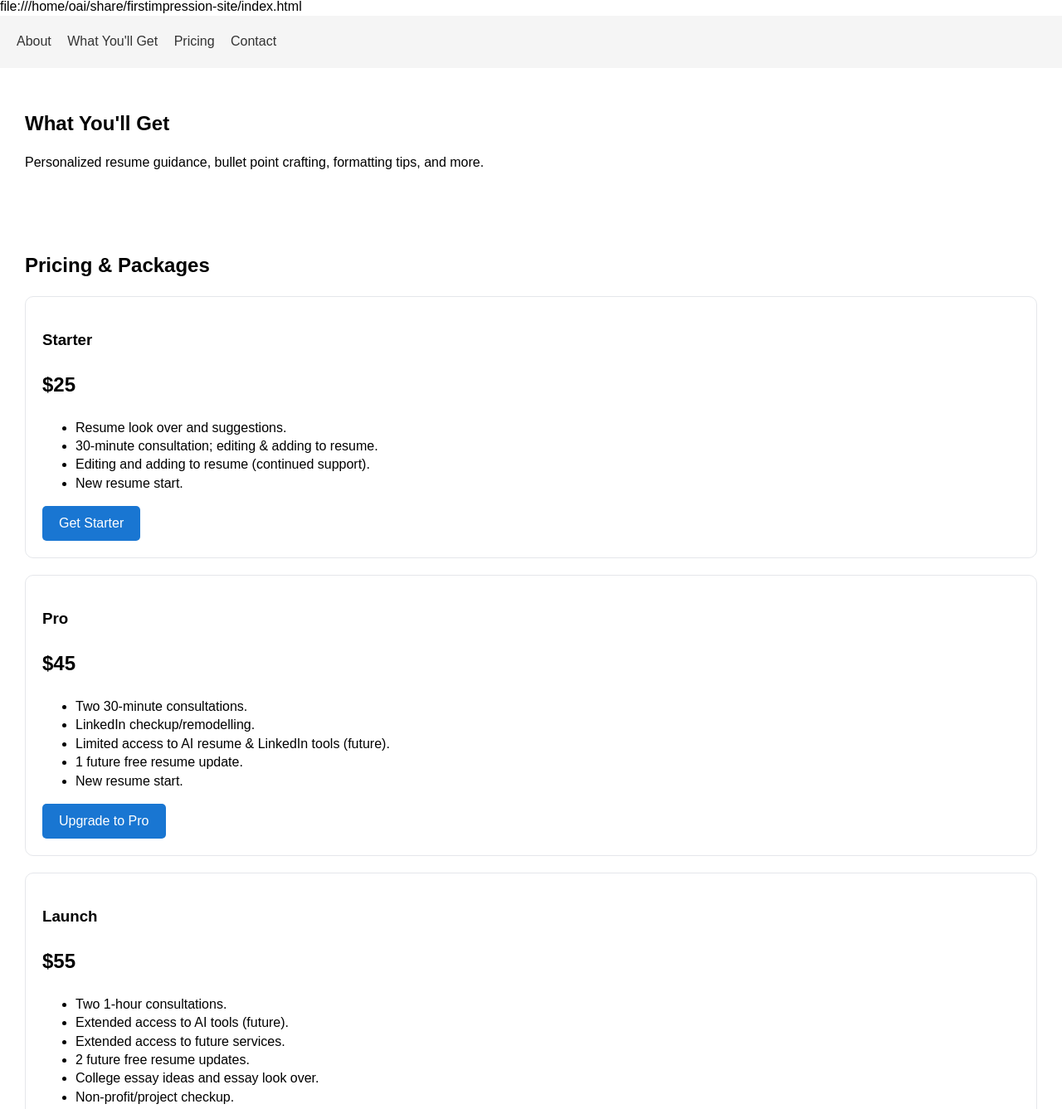
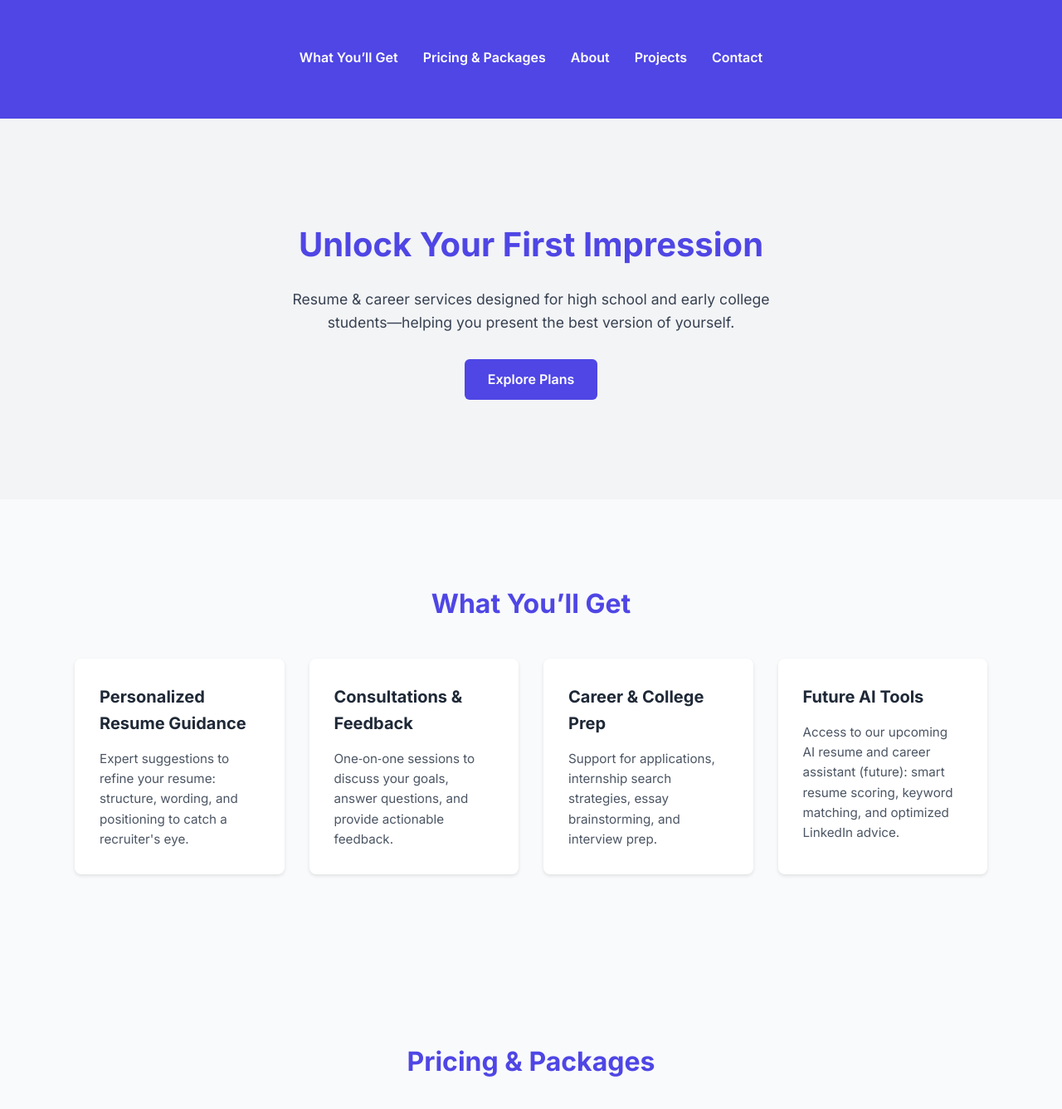
Before and after one commit to CodeMachine16/firstimpression-ai, a plain HTML site: page index.html in a window 1280 px wide. Shown: the part 3-1340 px from the top of the page at 83% size. Drawn offline with Linux system fonts and the light colour scheme.

Commit message:
Update index.html

```diff
--- a/index.html
+++ b/index.html
@@ -1,100 +1,204 @@
-file:///home/oai/share/firstimpression-site/index.html
 <!DOCTYPE html>
-<html lang='en'>
+<html lang="en">
 <head>
-<meta charset='UTF-8'>
-<meta name='viewport' content='width=device-width, initial-scale=1.0'>
-<title>FirstImpression AI</title>
+  <meta charset="UTF-8">
+  <meta name="viewport" content="width=device-width, initial-scale=1.0">
+  <title>FirstImpression AI | Resume & Career Services</title>
+  <link rel="preconnect" href="https://fonts.googleapis.com">
+  <link rel="preconnect" href="https://fonts.gstatic.com" crossorigin>
+  <link href="https://fonts.googleapis.com/css2?family=Inter:wght@400;600;700&display=swap" rel="stylesheet">
   <style>
-body {font-family: Arial, sans-serif; margin:0; padding:0; line-height:1.4;}
-header {background:#f5f5f5; padding:20px; position:sticky; top:0;}
-nav a {margin-right:15px; color:#333; text-decoration:none;}
-section {padding:30px;}
-.card {border:1px solid #e5e7eb; border-radius:10px; padding:20px; margin-bottom:20px;}
-.price {font-size:24px; font-weight:bold;}
-button, .btn {padding:10px 20px; background:#1976d2; color:white; border:none; border-radius:5px; cursor:pointer; text-decoration:none; display:inline-block;}
-button:hover, .btn:hover {background:#0d47a1;}
-footer {background:#fafafa; padding:20px; text-align:center;}
+    /* Basic reset and typography */
+    * { margin: 0; padding: 0; box-sizing: border-box; }
+    body { font-family: 'Inter', sans-serif; line-height: 1.6; background-color: #f9fafb; color: #1f2937; }
+    a { color: inherit; text-decoration: none; }
+    .container { width: 90%; max-width: 1100px; margin: 0 auto; padding: 40px 0; }
+    header { background: #4f46e5; color: #fff; padding: 20px 0; }
+    nav ul { list-style: none; display: flex; justify-content: center; gap: 30px; }
+    nav a { font-weight: 600; }
+    nav a:hover { text-decoration: underline; }
+    .hero { text-align: center; padding: 80px 0; background: #f3f4f6; }
+    .hero h1 { font-size: 2.5rem; margin-bottom: 20px; font-weight: 700; color: #4f46e5; }
+    .hero p { font-size: 1.1rem; max-width: 600px; margin: 0 auto 30px; color: #374151; }
+    .hero .cta { display: inline-block; background: #4f46e5; color: #fff; padding: 12px 28px; border-radius: 6px; font-weight: 600; }
+    .hero .cta:hover { background: #4338ca; }
+
+    /* Sections */
+    section { padding: 60px 0; }
+    section h2 { text-align: center; font-size: 2rem; margin-bottom: 40px; color: #4f46e5; }
+
+    /* What You Get */
+    .features { display: grid; grid-template-columns: repeat(auto-fit, minmax(250px, 1fr)); gap: 30px; }
+    .feature { background: #fff; padding: 30px; border-radius: 8px; box-shadow: 0 2px 4px rgba(0,0,0,0.1); }
+    .feature h3 { font-size: 1.25rem; margin-bottom: 15px; color: #1f2937; }
+    .feature p { font-size: 0.95rem; color: #4b5563; }
+
+    /* Pricing */
+    .pricing-cards { display: grid; grid-template-columns: repeat(auto-fit, minmax(280px, 1fr)); gap: 30px; }
+    .card { background: #fff; border: 1px solid #e5e7eb; border-radius: 8px; box-shadow: 0 2px 4px rgba(0,0,0,0.05); padding: 30px; display: flex; flex-direction: column; justify-content: space-between; }
+    .card h3 { font-size: 1.5rem; margin-bottom: 10px; color: #4f46e5; }
+    .price { font-size: 1.5rem; font-weight: 700; margin-bottom: 20px; }
+    .card ul { list-style: none; margin-bottom: 20px; }
+    .card li { margin-bottom: 10px; font-size: 0.95rem; color: #4b5563; }
+    .card .btn { background: #4f46e5; color: #fff; padding: 10px 0; border-radius: 6px; text-align: center; font-weight: 600; }
+    .card .btn:hover { background: #4338ca; }
+
+    /* Upcoming AI */
+    .upcoming { background: #f3f4f6; text-align: center; padding: 60px 20px; }
+    .upcoming p { max-width: 700px; margin: 0 auto 20px; color: #4b5563; font-size: 1rem; }
+    .upcoming h3 { color: #4f46e5; font-size: 1.5rem; margin-bottom: 10px; }
+
+    /* About & Projects */
+    .about, .projects { background: #fff; padding: 60px 20px; }
+    .about h3, .projects h3 { font-size: 1.5rem; margin-bottom: 15px; color: #1f2937; }
+    .about p, .projects ul li { font-size: 0.95rem; color: #4b5563; }
+    .projects ul { list-style: disc; padding-left: 20px; }
+
+    /* Contact */
+    .contact { text-align: center; background: #f3f4f6; padding: 60px 20px; }
+    .contact p { font-size: 1rem; color: #4b5563; margin-bottom: 10px; }
+    .contact a { color: #4f46e5; font-weight: 600; }
+
+    footer { background: #1f2937; color: #fff; text-align: center; padding: 20px 0; font-size: 0.85rem; }
   </style>
 </head>
 <body>
-<header><nav>
-<a href='#about'>About</a>
-<a href='#what'>What You'll Get</a>
-<a href='#pricing'>Pricing</a>
-<a href='#contact'>Contact</a>
-</nav></header>
-<main>
-<section id='what'>
-<h2>What You'll Get</h2>
-<p>Personalized resume guidance, bullet point crafting, formatting tips, and more.</p>
+  <header>
+    <div class="container">
+      <nav>
+        <ul>
+          <li><a href="#what">What You’ll Get</a></li>
+          <li><a href="#pricing">Pricing & Packages</a></li>
+          <li><a href="#about">About</a></li>
+          <li><a href="#projects">Projects</a></li>
+          <li><a href="#contact">Contact</a></li>
+        </ul>
+      </nav>
+    </div>
+  </header>
+
+  <section class="hero">
+    <div class="container">
+      <h1>Unlock Your First Impression</h1>
+      <p>Resume & career services designed for high school and early college students—helping you present the best version of yourself.</p>
+      <a href="#pricing" class="cta">Explore Plans</a>
+    </div>
   </section>
-<section id='pricing'>
+
+  <section id="what">
+    <div class="container">
+      <h2>What You’ll Get</h2>
+      <div class="features">
+        <div class="feature">
+          <h3>Personalized Resume Guidance</h3>
+          <p>Expert suggestions to refine your resume: structure, wording, and positioning to catch a recruiter&#39;s eye.</p>
+        </div>
+        <div class="feature">
+          <h3>Consultations & Feedback</h3>
+          <p>One‑on‑one sessions to discuss your goals, answer questions, and provide actionable feedback.</p>
+        </div>
+        <div class="feature">
+          <h3>Career & College Prep</h3>
+          <p>Support for applications, internship search strategies, essay brainstorming, and interview prep.</p>
+        </div>
+        <div class="feature">
+          <h3>Future AI Tools</h3>
+          <p>Access to our upcoming AI resume and career assistant (future): smart resume scoring, keyword matching, and optimized LinkedIn advice.</p>
+        </div>
+      </div>
+    </div>
+  </section>
+
+  <section id="pricing">
+    <div class="container">
       <h2>Pricing & Packages</h2>
-<div class='card'>
+      <div class="pricing-cards">
+        <!-- Starter -->
+        <div class="card">
           <h3>Starter</h3>
-<p class='price'>$25</p>
+          <div class="price">$25</div>
           <ul>
-<li>Resume look over and suggestions.</li>
-<li>30-minute consultation; editing & adding to resume.</li>
-<li>Editing and adding to resume (continued support).</li>
-<li>New resume start.</li>
+            <li>Resume look over and suggestions</li>
+            <li>30‑minute consultation – editing and adding to resume</li>
+            <li>Personalized resume and career guidance</li>
+            <li>New resume start</li>
           </ul>
-<a class='btn' href='#contact'>Get Starter</a>
+          <a href="#contact" class="btn">Get Starter</a>
         </div>
-<div class='card'>
+        <!-- Pro -->
+        <div class="card">
           <h3>Pro</h3>
-<p class='price'>$45</p>
+          <div class="price">$45</div>
           <ul>
-<li>Two 30-minute consultations.</li>
-<li>LinkedIn checkup/remodelling.</li>
-<li>Limited access to AI resume & LinkedIn tools (future).</li>
-<li>1 future free resume update.</li>
-<li>New resume start.</li>
+            <li>Everything in Starter</li>
+            <li>Two 30‑minute consultations (two meetings)</li>
+            <li>Resume keyword map tailored to your goals</li>
+            <li>LinkedIn checkup/remodelling (future)</li>
+            <li>Limited access to our AI tool (future)</li>
+            <li>1 future free resume update</li>
+            <li>New resume start</li>
           </ul>
-<a class='btn' href='#contact'>Upgrade to Pro</a>
+          <a href="#contact" class="btn">Upgrade to Pro</a>
         </div>
-<div class='card'>
+        <!-- Launch -->
+        <div class="card">
           <h3>Launch</h3>
-<p class='price'>$55</p>
+          <div class="price">$55</div>
           <ul>
-<li>Two 1-hour consultations.</li>
-<li>Extended access to AI tools (future).</li>
-<li>Extended access to future services.</li>
-<li>2 future free resume updates.</li>
-<li>College essay ideas and essay look over.</li>
-<li>Non-profit/project checkup.</li>
+            <li>Everything in Pro</li>
+            <li>Two 1‑hour consultations (two meetings)</li>
+            <li>College application essay topic ideas and essay look over</li>
+            <li>Non‑profit or project checkup & advice</li>
+            <li>Extended access to future services</li>
+            <li>2 future free resume updates</li>
           </ul>
-<a class='btn' href='#contact'>Go Launch</a>
+          <a href="#contact" class="btn">Go Launch</a>
         </div>
-<p>AI tools are in development and available to Pro & Launch clients when released.</p>
+      </div>
+    </div>
   </section>
-<section id='about'>
+
+  <section class="upcoming">
+    <div class="container">
+      <h3>Upcoming AI Resume & Career Assistant</h3>
+      <p>We’re building an AI‑powered assistant that will analyse your resume, suggest improvements based on industry best practices, and help you with LinkedIn optimization. This tool is still in development and will be available to customers who choose our Pro and Launch plans (future).</p>
+    </div>
+  </section>
+
+    <section id="about" class="about">
+    <div class="container">
       <h2>About Akshat Vashishtha</h2>
-<p>Akshat, a student from Cary, North Carolina, founded FirstImpression AI to help peers craft strong resumes. He leads cybersecurity initiatives and community projects.</p>
+      <p>Hi! I’m Akshat Vashishtha, the founder of FirstImpression AI. With experience spanning cybersecurity research, leadership roles, and business strategy, I help young professionals craft compelling stories. My mission is to help students showcase their achievements with confidence.</p>
+    </div>
   </section>
-<section id='leadership'>
+
+  <section id="projects" class="projects">
+    <div class="container">
       <h2>Leadership & Projects</h2>
       <ul>
-<li>TYE Oazis Armband – wearable device enhancing safety.</li>
-<li>Cybersecurity & Youth Advocacy – CSA working groups involvement.</li>
-<li>Community Service – 100+ volunteer hours.</li>
+        <li>Founded and led the TYE team behind Oazis armband, winning the global TiE Young Entrepreneurs pitch competition.</li>
+        <li>Actively involved in the CSA working groups, focusing on global security standards.</li>
+        <li>Engage in community projects through Rotary International and school clubs.</li>
       </ul>
+    </div>
   </section>
-<section id='ai'>
-<h2>Upcoming AI Resume & Career Assistant</h2>
-<p>We're building an AI assistant to refine resumes and career plans. Available to Pro & Launch clients when ready.</p>
+
+  <section id="contact" class="contact">
+    <div class="container">
+      <h2>Contact & Payment Options</h2>
+      <p>Email: <a href="mailto:akshatvash@gmail.com">akshatvash@gmail.com</a></p>
+      <p>Phone: <a href="tel:6897770976">689‑777‑0976</a></p>
+      <p>Accepted methods: bank transfer, Cash App, Zelle, or request another method.</p>
+    </div>
   </section>
-<section id='contact'>
-<h2>Contact & Payment Options</h2>
-<ul>
-<li>Email: <a href='mailto:akshatvash@gmail.com'>akshatvash@gmail.com</a></li>
-<li>Phone: <a href='tel:+16897770976'>(689) 777-0976</a></li>
-<li>Payment: Bank transfer, Cash App, Zelle or your preferred method.</li>
-</ul>
-</section>
-</main>
-<footer>&copy; <span id='year'></span> FirstImpression AI</footer>
-<script>document.getElementById('year').textContent = new Date().getFullYear();</script>
+
+  <footer>
+    <p id="year">&copy; <span id="year-text"></span> FirstImpression AI. All rights reserved.</p>
+  </footer>
+
+  <script>
+    // Set current year in footer
+    document.getElementById('year-text').textContent = new Date().getFullYear();
+  </script>
 </body>
 </html>
```
Lines whose indentation alone changed are shown as unchanged.
